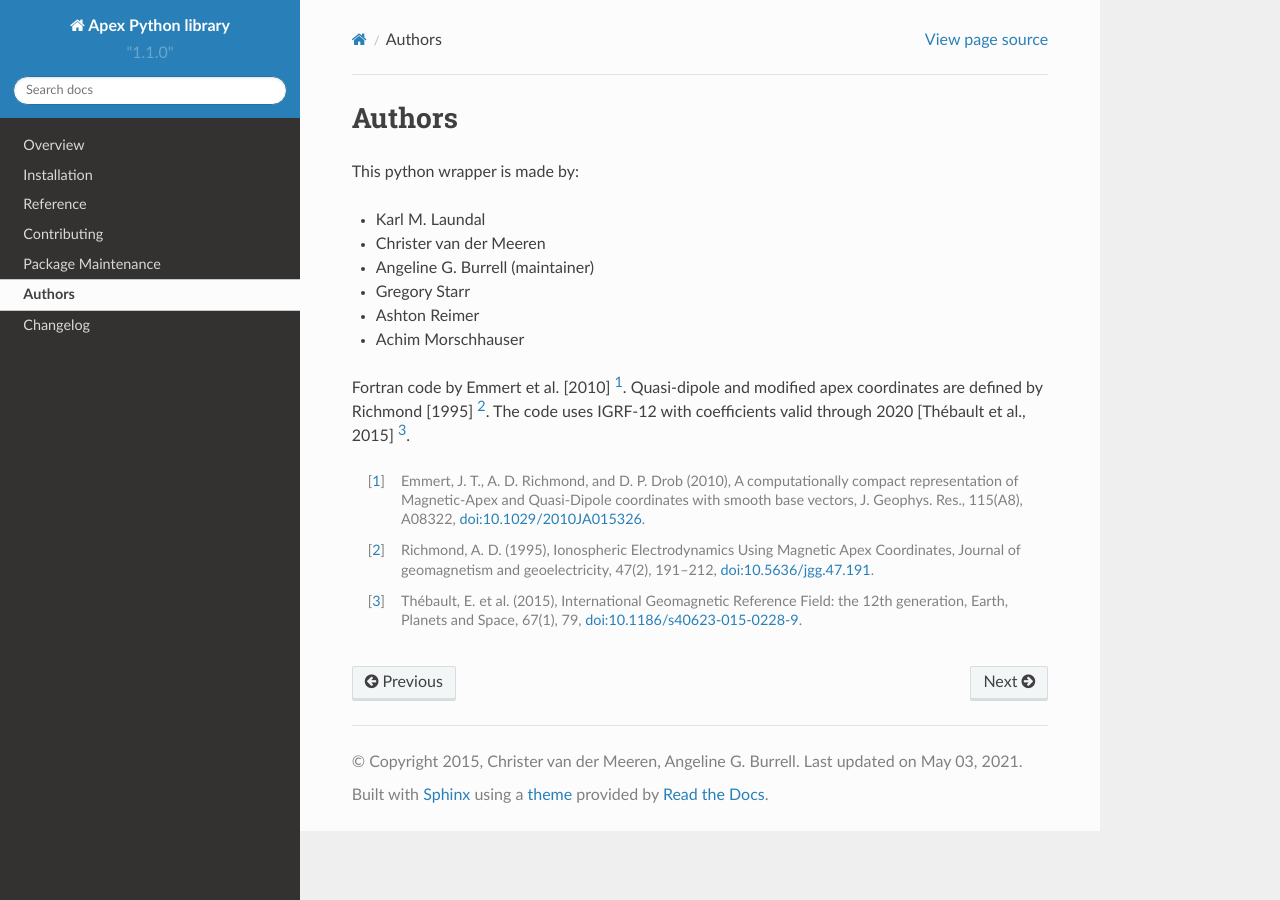
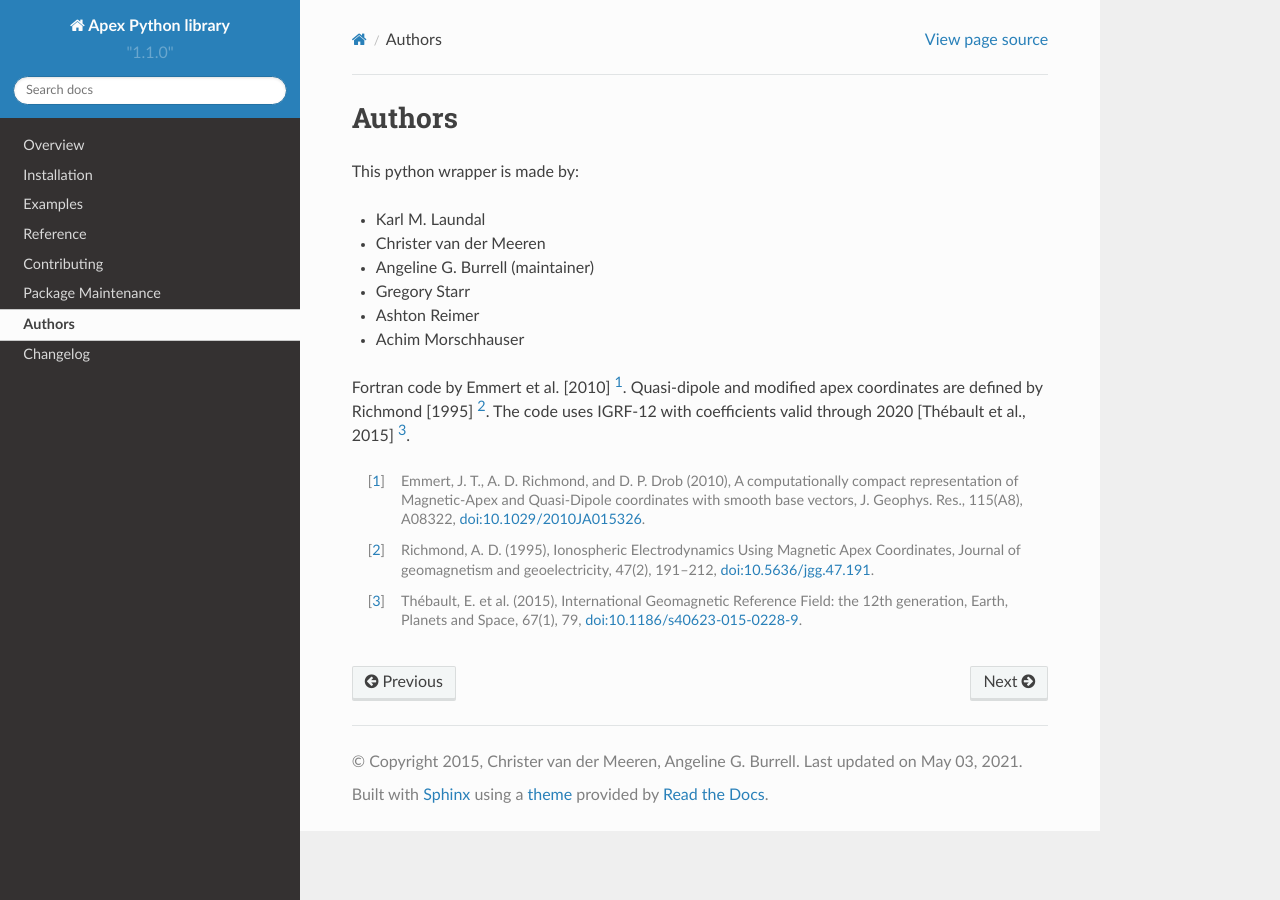
Before and after one commit to aburrell/apexpy, a Sphinx documentation site: the page built from docs/authors.rst, in a window 1280 px wide. Built offline with Sphinx 7.4.7 and the Read the Docs theme 2.0.0, drawn with Linux system fonts in a browser that asks for light colours; pages that are not in the unit, such as notebooks, are missing from menus.

Commit message:
MAINT: updated doc index
Updated the documentation index to reflect the new example format.

```diff
--- a/docs/index.rst
+++ b/docs/index.rst
@@ -7,7 +7,7 @@ Contents
 
    readme
    installation
-   usage
+   examples/index
    reference/index
    contributing
    maintenance
```
